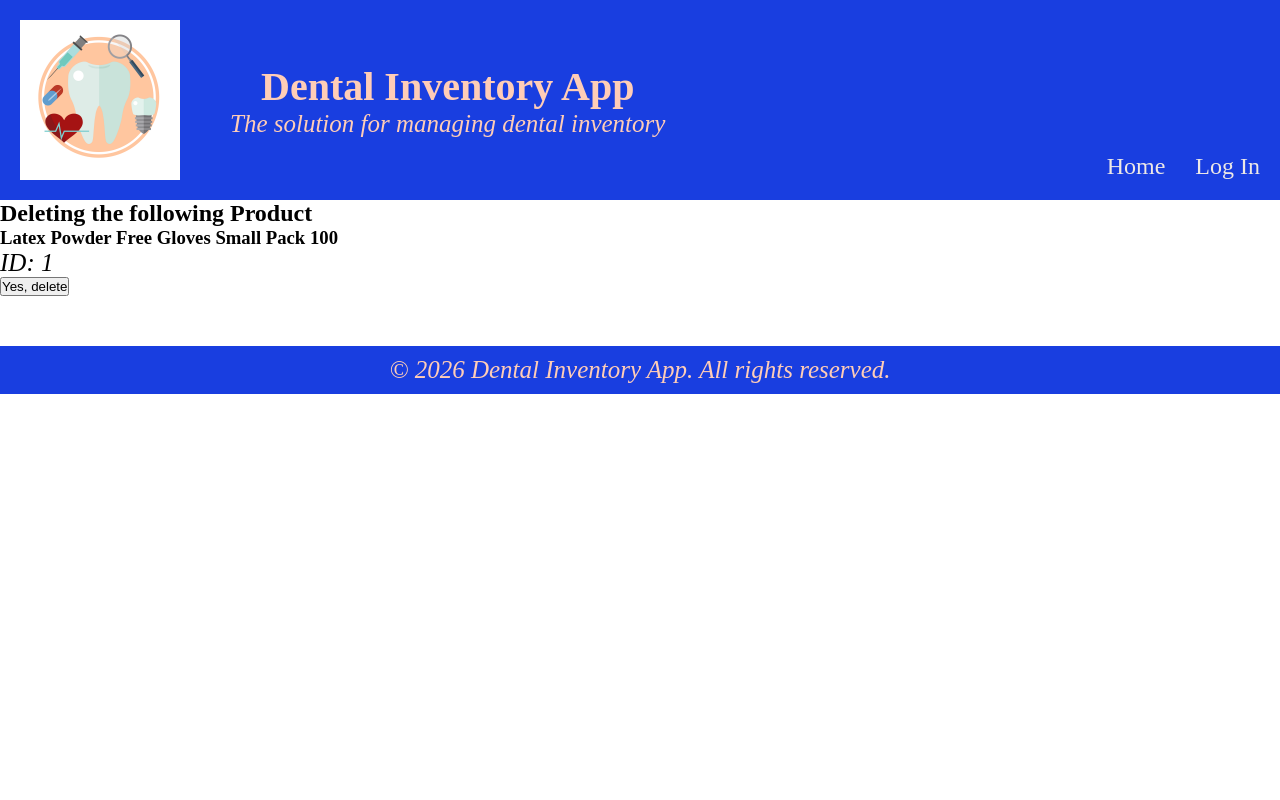
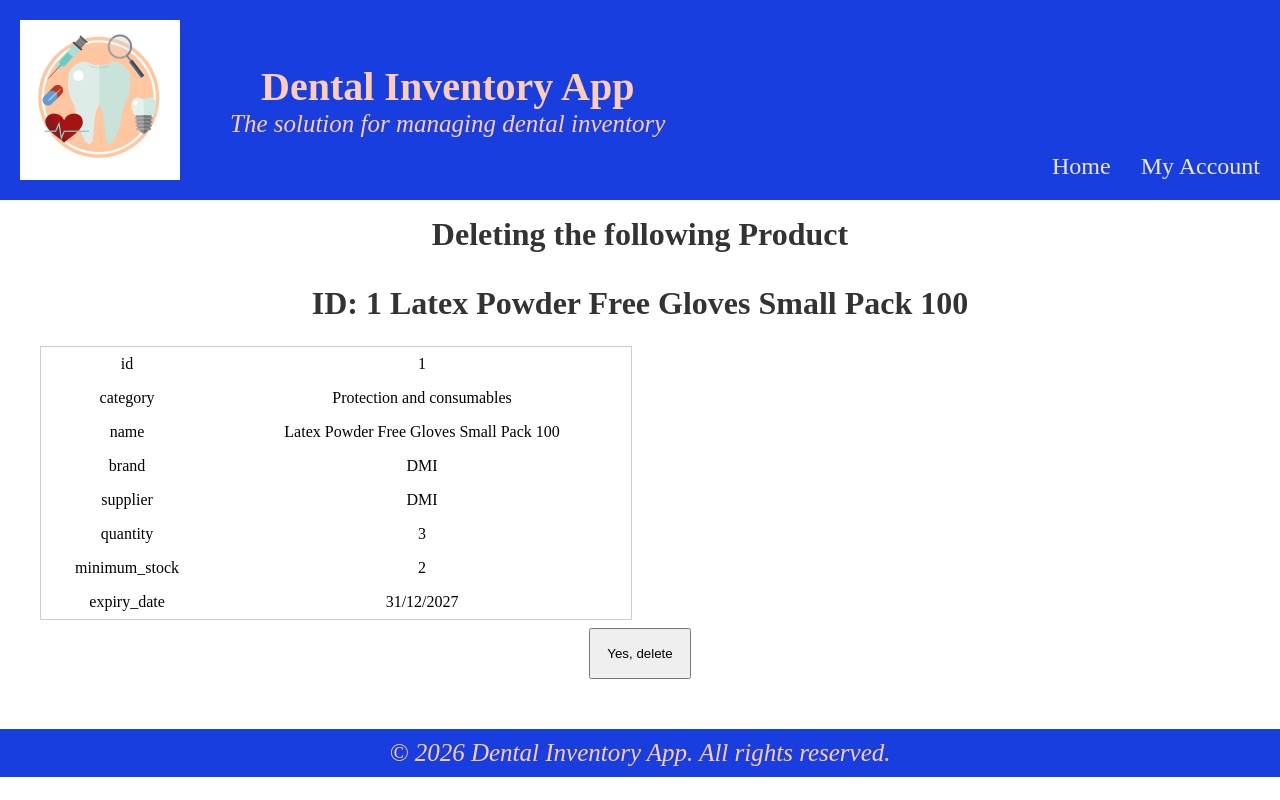
Before and after one commit to BacigalupoSofia/Flask_app_assessment, a Flask app: page /delete/1 in a window 1280 px wide. Run offline with Flask 3, Linux system fonts and the light colour scheme.

Commit message:
Add layout for deleting feature including pictures

```diff
--- a/app.py
+++ b/app.py
@@ -1,5 +1,5 @@
 from flask import Flask, render_template, request, redirect, url_for
-from data_base import products
+from data_base import products, images
 
 
 app = Flask(__name__)
@@ -32,15 +32,19 @@ def Add():
 @app.route('/delete/<int:product_id>', methods=['GET', 'POST'])
 def Delete(product_id):
     deleting = next((p for p in products if p['id'] == product_id), None)
+    product_image = images.get(product_id)
 
     if deleting is None:
         return "Product not found", 404
 
     if request.method == 'POST':
-        products.remove(deleting)
-        return redirect(url_for('Stock'))
+        if deleting in products:
+            products.remove(deleting)
+            return redirect(url_for('Stock'))
 
-    return render_template('delete.html', deleting=deleting)
+    return render_template('delete.html',
+                           deleting=deleting,
+                           product_image=product_image)
 
 
 @app.route('/info/<int:product_id>')
--- a/data_base.py
+++ b/data_base.py
@@ -27,7 +27,7 @@ products = [
         "supplier": "Dontalia",
         "quantity": 1,
         "minimum_stock": 1,
-        "expiry_date": "31/12/2027"
+        "expiry_date": "31/12/2027",
     },
     {
         "id": 4,
@@ -50,3 +50,10 @@ products = [
         "expiry_date": "31/12/2027"
     }
 ]
+
+images = {
+    1: "",
+    2: "",
+    3: "gelatamp.jpg",
+    4: "venus.jpg",
+    5: "#" }
--- /dev/null
+++ b/static/style_delete.css
@@ -0,0 +1,52 @@
+h2,
+h3 {
+  color: #333;
+  font-size: 2rem;
+  padding: 1rem;
+  text-align: center;
+}
+
+.table_picture {
+  display: flex;
+  justify-content: center;
+  align-items: center;
+  gap: 10 px;
+}
+
+.table_picture div {
+  flex: 1;
+  height: auto;
+
+  display: flex;
+  justify-content: center;
+  align-items: center;
+  padding: 0.5rem;
+}
+
+.table_picture img {
+  max-width: 100%;
+  object-fit: contain;
+}
+
+.table_picture table {
+  width: 100%;
+  border-collapse: collapse;
+  margin-left: 2rem;
+  border: 1px solid #ccc;
+  text-align: center;
+}
+
+.table_picture table th,
+.table_picture table td {
+  padding: 0.5rem;
+}
+
+#button {
+  display: block;
+  padding: 1rem;
+  margin: 0 auto;
+}
+
+#button a {
+  background-color: #e73939;
+}
--- a/static/style_home.css
+++ b/static/style_home.css
@@ -47,6 +47,11 @@ h3 {
   border-radius: 1rem 0;
 }
 
+.features a {
+  text-decoration: none;
+  color: #333;
+}
+
 .btn {
   display: block;
   margin: auto;
--- a/templates/base.html
+++ b/templates/base.html
@@ -23,7 +23,7 @@
 
     <nav>
       <a href="{{ url_for('Home') }}"> Home </a>
-      <a href="#">Log In</a>
+      <a href="#">My Account</a>
     </nav>
   </header>
 
--- a/templates/delete.html
+++ b/templates/delete.html
@@ -1,17 +1,42 @@
 {% extends "base.html" %} {% block title %} Delete Product - Dental Inventory
-App {% endblock %} {% block content %}
+App {% endblock %} {% block content %} {% block head %}
+<link
+  rel="stylesheet"
+  href="{{ url_for('static', filename='style_delete.css') }}"
+/>
+{% endblock %}
 
 <h2>Deleting the following Product</h2>
 
-<h3>{{ deleting.name }}</h3>
-<p>ID: {{ deleting.id }}</p>
+<div><h3>ID: {{ deleting.id }} {{ deleting.name }}</h3></div>
+
+<div class="table_picture">
+  <div>
+    <table>
+      {% for key, value in deleting.items() %}
+      <tr>
+        <td>{{ key }}</td>
+        <td>{{ value }}</td>
+      </tr>
+      {% endfor %}
+    </table>
+  </div>
+  <div>
+    {% if product_image %}
+    <img
+      src="{{ url_for('static', filename=product_image) }}"
+      alt="{{ deleting.name }}"
+    />
+    {% endif %}
+  </div>
+</div>
 
 <form
   method="POST"
   action="{{ url_for('Delete', product_id=deleting.id) }}"
   onsubmit="return confirm('Are you sure you want to delete this product?');"
 >
-  <button type="submit">Yes, delete</button>
+  <button id="button" type="submit">Yes, delete</button>
 </form>
 
 {% endblock %}
--- a/templates/home.html
+++ b/templates/home.html
@@ -20,7 +20,7 @@ endblock %} {% block content %} {% block head %}
     <p>List of Dental Items</p></a>
   </div>
   <div>
-    <a href="{{ url_for('Info')}}">
+    <a href="{{ url_for('Stock')}}">
     <img
       src=" {{ url_for('static', filename='stock.png') }}"
       alt="Stock picture"
@@ -28,7 +28,7 @@ endblock %} {% block content %} {% block head %}
     <p>Detail of Your Stock</p></a>
   </div>
   <div>
-    <a href="{{ url_for('#') }}">
+    <a href="">
     <img
       src=" {{ url_for('static', filename='alert.png') }}"
       alt="Low Stock Alert picture"
@@ -36,7 +36,7 @@ endblock %} {% block content %} {% block head %}
     <p>Alert when Stock is Low</p> </a>
   </div>
   <div>
-    <a href="{{ url_for('#') }}">
+    <a href="#">
     <img
       src=" {{ url_for('static', filename='orders.png') }}"
       alt="Orders and Provider picture"
--- a/templates/info.html
+++ b/templates/info.html
@@ -1,7 +1,7 @@
 {% extends "base.html" %} {% block title %}Product Details{% endblock %} {%
 block content %}
 
-<div><h1>{{ product.name }}</h1></div>
+<div><h2>{{ product.name }}</h2></div>
 
 <table border="1">
   {% for key, value in product.items() %}
```
Also changed, not shown: static/gelatamp.jpg (added), static/venus.jpg (added).
